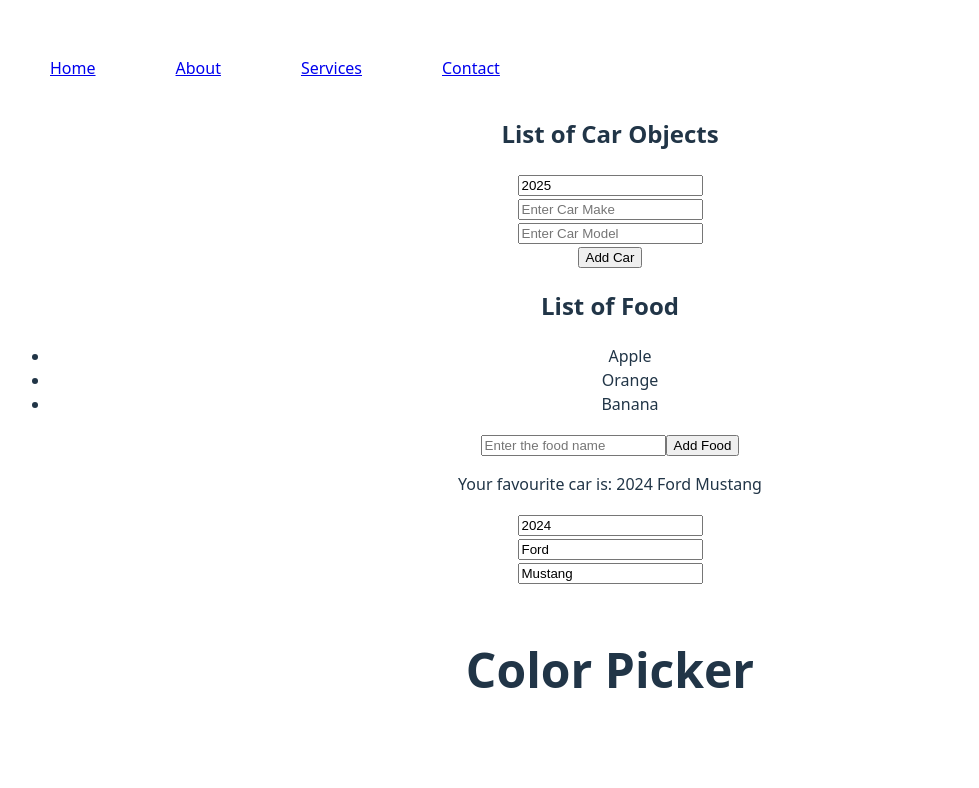
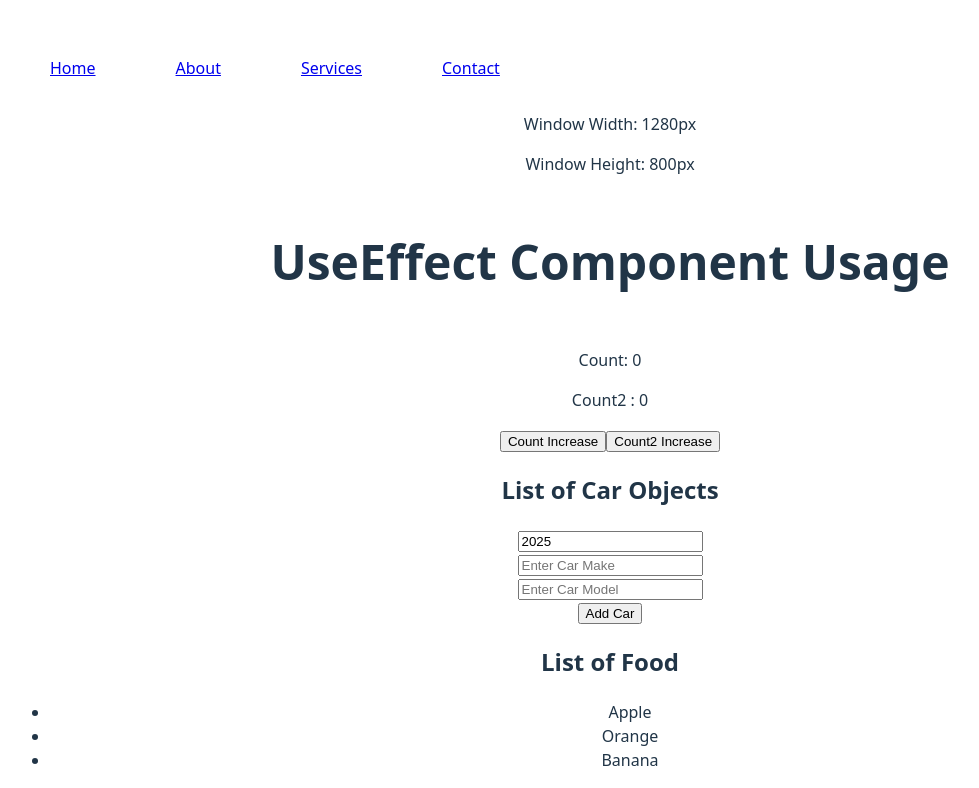
Before and after one commit to mkaya13/react-practise, a React (Vite) app: page / in a window 1280 px wide. Shown: the top 788 px of the page, without its empty margins (30-1009 px from the left). Built offline with nearby package versions, Linux system fonts and the light colour scheme.

Commit message:
UseEffect section is finalized

```diff
--- a/src/App.jsx
+++ b/src/App.jsx
@@ -16,6 +16,8 @@ import ColorPicker from './components/ColorPicker/ColorPicker.jsx'
 import UpdateObjectsInState from "./components/UpdateObjectsInState/UpdateObjectsInState.jsx";
 import UpdateArraysInState from './components/UpdateArraysInState/UpdateArraysInState.jsx'
 import UpdateObjectsOfArray from './components/UpdateObjectsOfArray/UpdateObjectsOfArray.jsx'
+import UseEffectComponent from './components/useEffectComponent/useEffectComponent.jsx'
+import UseEffectWidthComponent from './components/UseEffectWidthComponent/UseEffectWidthComponent.jsx'
 
 function App() {
   const [counter, setCounter] = useState(0);
@@ -33,6 +35,8 @@ function App() {
   return (
     <>
       <Navbar />
+      <UseEffectWidthComponent />
+      <UseEffectComponent />
       <UpdateObjectsOfArray />
       <UpdateArraysInState />
       <UpdateObjectsInState />
--- /dev/null
+++ b/src/components/UseEffectComponent/UseEffectComponent.jsx
@@ -0,0 +1,72 @@
+import { useState, useEffect } from "react";
+
+/*
+
+useEffect() = React hook that tells REACT to do some code when (pick one):
+                This component re-renders
+                This component mounts
+                The state of a value
+
+// useEffect(function, [dependencies])
+
+// 1. useEffect(() => {})               // Runs after every re-render
+// 2. useEffect(() => {}, [])           // Runs only on mount
+// 3. useEffect(() => {}, [value])      // Runs on mount + when value changes
+
+🌀 When Does a Component Render?
+A component renders:
+#1 When it first loads (mounts)
+#2 When its state or props change
+
+USES
+
+#1 Event Listeners
+#2 DOM manipulation
+#3 Subscriptions (real-time updates)
+#4 Fetching Data from an API
+#5 Clean up when a component unmounts
+
+*/
+
+export default function UseEffectComponent () {
+
+    const [count, setCount] = useState(0);
+    const [count2, setCount2] = useState(0);
+    const [runCount, setRunCount] = useState(0);
+
+    /* This updates the title of the page each time count is changed
+    useEffect(() => {
+        document.title = `Count: ${count}`
+    })
+    */
+
+    /*
+    useEffect(() => {
+        document.title = "Counter Program"
+    }, [])
+    */
+
+    useEffect(() => {
+        document.title = `Counter Program is Run ${runCount}`
+    }, [count, count2])  // Update the document.title when count or count2 state changes
+
+    const addCount = () => {
+        setCount(count + 1)
+        setRunCount(runCount + 1)
+    }
+
+    const addCount2 = () => {
+        setCount2(count2 + 1)
+        setRunCount(runCount + 1)
+    }
+
+    return (
+        <>
+            <h1>UseEffect Component Usage</h1>
+            <p>Count: {count}</p>
+            <p>Count2 : {count2}</p>
+            <button onClick={addCount}>Count Increase</button>
+            <button onClick={addCount2}>Count2 Increase</button>
+        </>
+    )
+}
--- /dev/null
+++ b/src/components/UseEffectWidthComponent/UseEffectWidthComponent.jsx
@@ -0,0 +1,48 @@
+import { useState, useEffect } from "react"
+
+export default function UseEffectWidthComponent () {
+
+    const [width, setWidth] = useState(window.innerWidth);
+    const [height, setHeight] = useState(window.innerHeight);
+
+
+    /* This one works however, we are adding event listener constantly, and this is not good!
+    window.addEventListener("resize", handleReSize)
+    console.log("Event Listener is Added")
+    */
+
+    function handleReSize() {
+        setWidth(window.innerWidth)
+        setHeight(window.innerHeight)
+    }
+
+    // Now are only adding event listener once!
+    useEffect(() => {
+
+        window.addEventListener("resize", handleReSize)
+        console.log("Event Listener is Added")
+
+        // If you ever need to unmount the component, meaning removing from the DOM, free up any resources, before the next render as well
+        // so it does not lead to unexpected behavior
+
+        return () => {
+            window.removeEventListener("resize", handleReSize);
+            console.log("EVENT LISTENER REMOVED");
+        }
+
+    }, [])
+
+    // Within a component, you can add more than 1 useEffect hook.
+
+    useEffect(() => {
+        document.title = `Width: ${width} x Height: ${height}`
+    }, [width, height])
+
+
+    return (
+        <div>
+            <p>Window Width: {width}px</p>
+            <p>Window Height: {height}px</p>
+        </div>
+    )
+}
```
